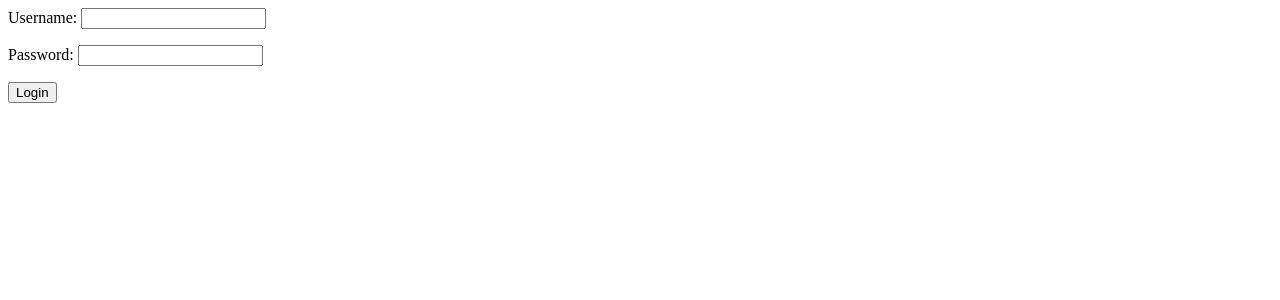
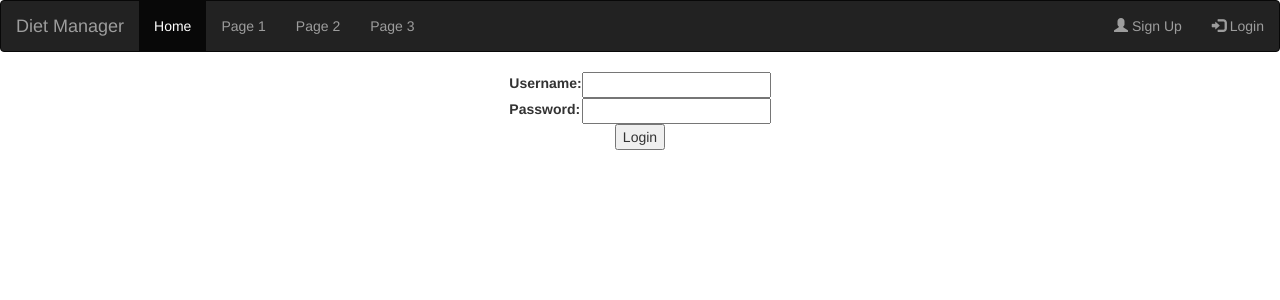
Before and after one commit to Stoiczkow/Diet_Manager, a Django app: page /login/ in a window 1280 px wide. Shown: the top 300 px of the page. Run offline with Django 3.2, Linux system fonts and the light colour scheme; some libraries are stand-ins or nearby versions.

Commit message:
fixed navbar, fixed login and signup templates

```diff
--- a/manager/templates/manager/index.html
+++ b/manager/templates/manager/index.html
@@ -7,7 +7,6 @@
         <script src="https://maxcdn.bootstrapcdn.com/bootstrap/3.3.7/js/bootstrap.min.js"></script>
         <meta charset="utf-8">
     </head>
-
     <body>
         <nav class="navbar navbar-inverse">
             <div class="container-fluid">
@@ -19,19 +18,29 @@
                   <li><a href="#">Page 1</a></li>
                   <li><a href="#">Page 2</a></li>
                   <li><a href="#">Page 3</a></li>
+                </ul>
                 {% if request.user.is_authenticated %}
+                    <ul class="nav navbar-nav navbar-right">
                         <li class="dropdown">
-                        <a class="dropdown-toggle" data-toggle="dropdown" href="#">{{ user }}
+                            <a class="dropdown-toggle" data-toggle="dropdown" href="#"> {{ user }}
                             <span class="caret"></span></a>
                             <ul class="dropdown-menu">
                               <li><a href="{% url 'logout' %}">Logout</a></li>
                             </ul>
                         </li>
+                    </ul>
+                {% else %}
+                    <ul class="nav navbar-nav navbar-right">
+                        <li><a href="{% url 'register' %}"><span class="glyphicon glyphicon-user"></span> Sign Up</a></li>
+                        <li><a href="{% url 'login' %}"><span class="glyphicon glyphicon-log-in"></span> Login</a></li>
+                    </ul>
                 {% endif %}
-
-                </ul>
             </div>
         </nav>
+        <div class="container">
+            {% block content%}
+            {% endblock %}
+        </div>
     </body>
 
 </html>
--- a/manager/templates/manager/login.html
+++ b/manager/templates/manager/login.html
@@ -1,6 +1,12 @@
+{% extends 'manager/index.html' %}
+
+{% block content %}
 {{ error }}
-<form method="POST">
+<center><form method="POST">
     {% csrf_token %}
-    {{ form.as_p }}
+    <table>
+        {{ form.as_table }}
+    </table>
     <input type="submit" value="Login">
-</form>
+</form></center>
+{% endblock %}
```
Also changed, not shown: manager/templates/manager/register.html (+9 -3 lines). Lines whose indentation alone changed are shown as unchanged.
